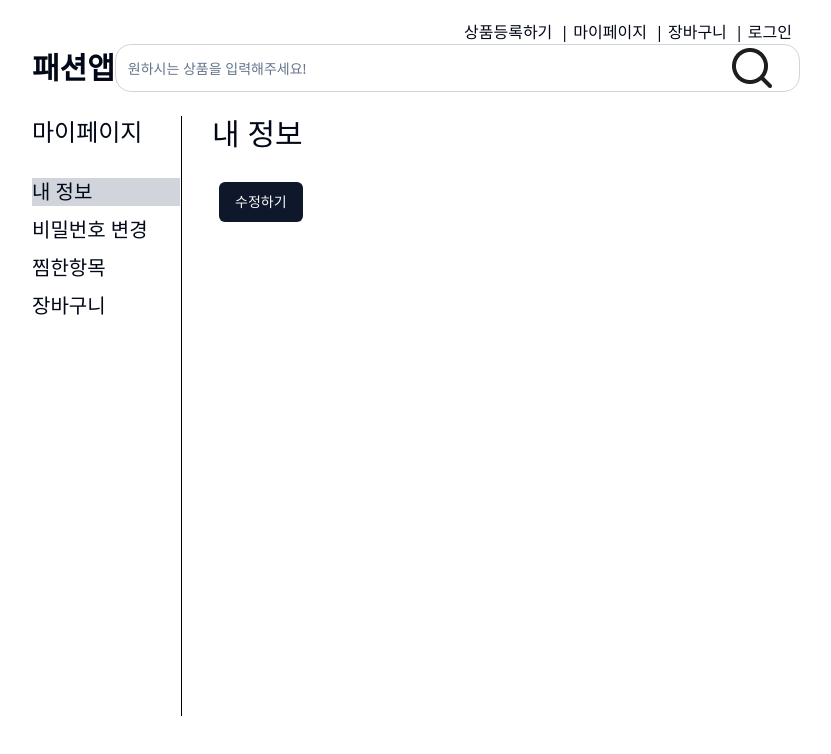
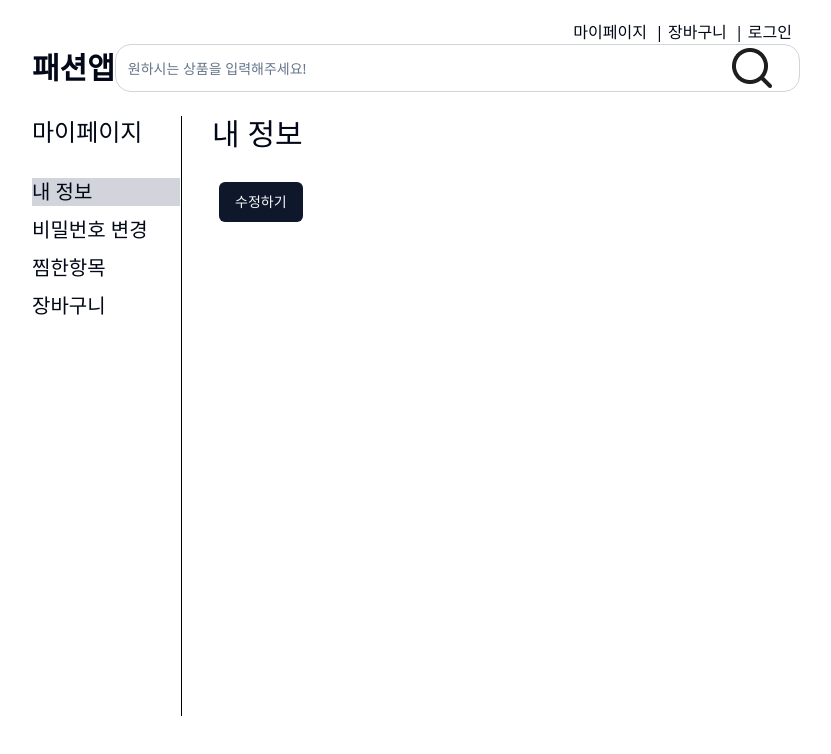
Before and after one commit to mynameistaeyoung/commerce-project, a React (Vite) app: page /mypage in a window 1280 px wide. Shown: the top 754 px of the page, without its empty margins (224-1055 px from the left). Built offline with nearby package versions, Linux system fonts and the light colour scheme.

Commit message:
FoundUser[0].seller 값을 검증하는 구간 변경

```diff
--- a/src/components/header/Header.tsx
+++ b/src/components/header/Header.tsx
@@ -33,7 +33,7 @@ const Header = () => {
     return (
         <div className="w-[60%] mx-auto">
             <div className="flex justify-end">
-                {FoundUser[0]?.seller === true || "true" ?
+                {FoundUser[0]?.seller === true ?
                     <div className="flex">
                         <button onClick={registrationRoot} className="mr-2">상품등록하기</button>
                         <div>|</div>
```
